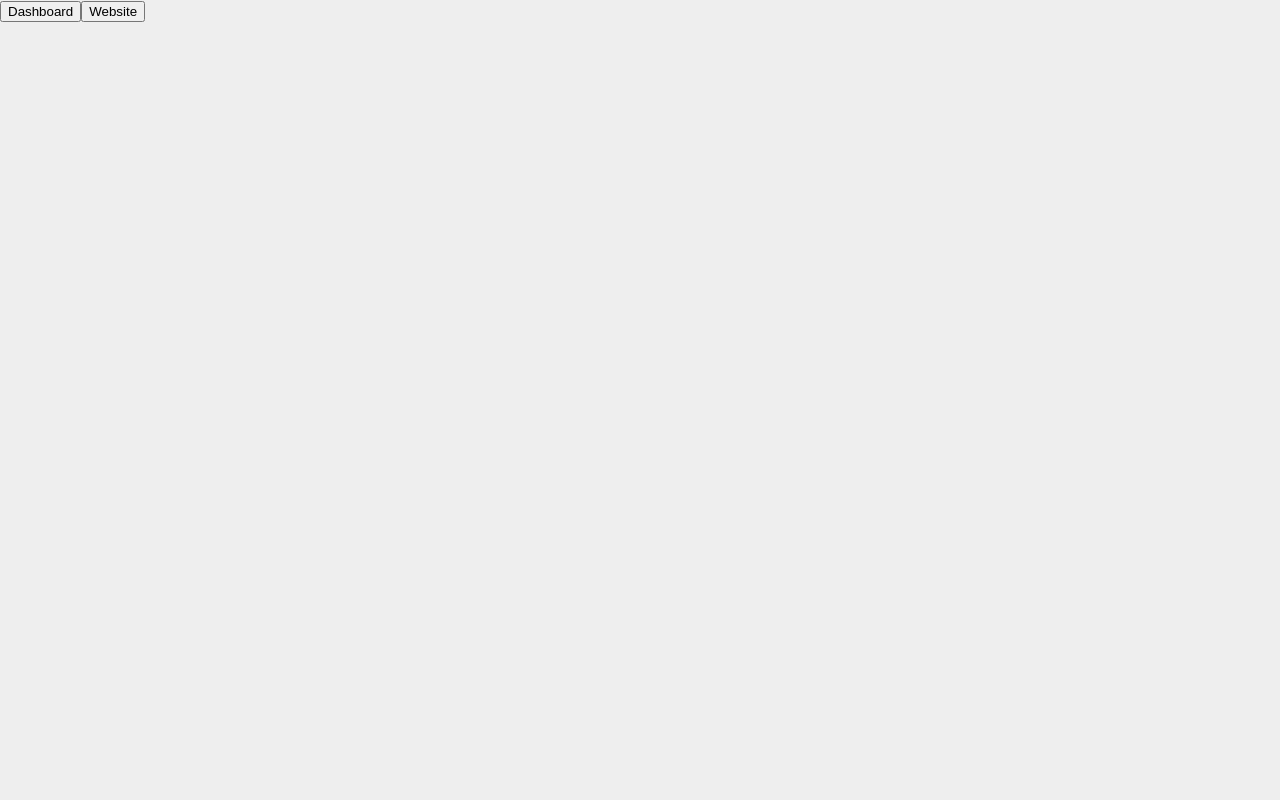
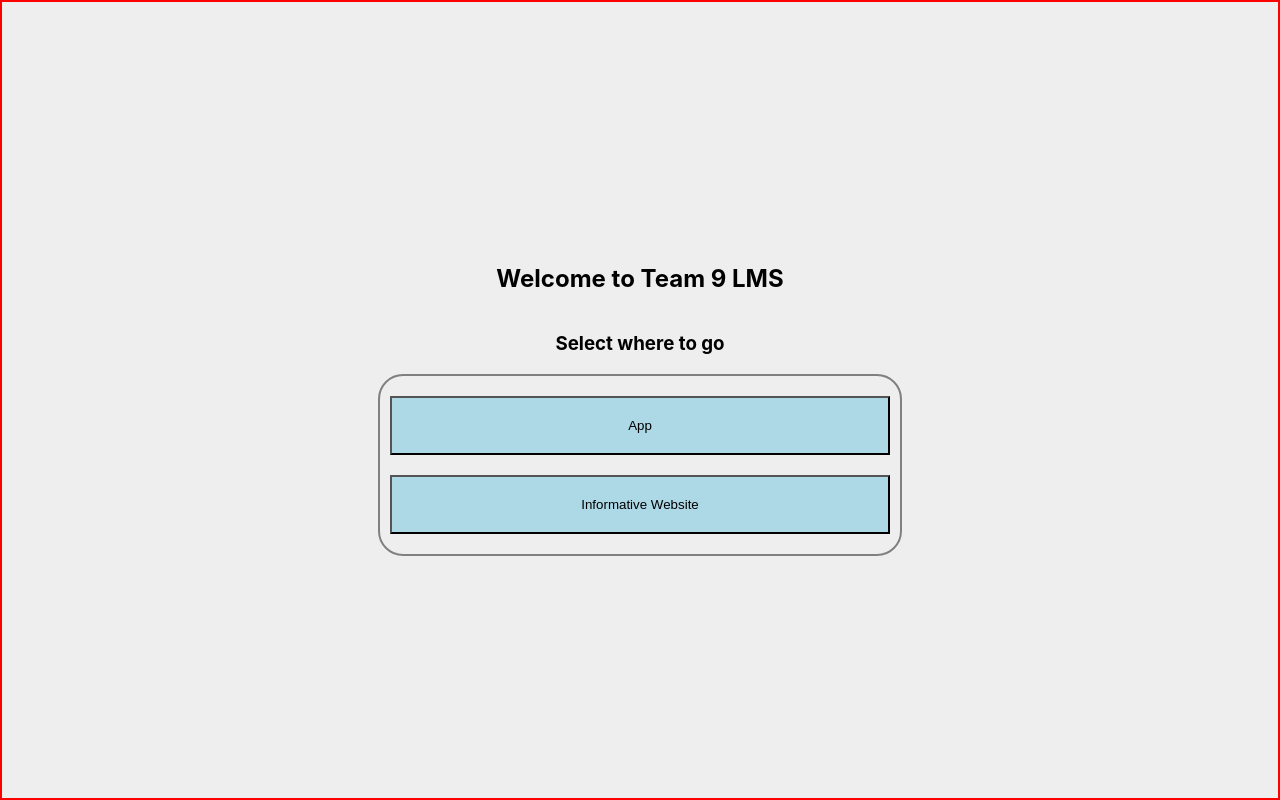
Before and after one commit to uprm-inso-4117-2021-2022-s2/semester-project-team-2, a Next.js app: page / in a window 1280 px wide. Built offline with nearby package versions, Linux system fonts and the light colour scheme.

Commit message:
styled home page

```diff
--- a/pages/index.tsx
+++ b/pages/index.tsx
@@ -8,10 +8,13 @@ const Home: NextPage = () => {
   return (
     <div className={styles.container}>
 
+      <h2>Welcome to Team 9 LMS</h2>
+      <h3>Select where to go</h3>
+      <div className={styles.linkCont}>
+        <a href="./Dashboard"><button>App</button></a>
+        <a href="./informativeWeb"><button>Informative Website</button></a>
+      </div>
 
-
-      <a href="./Dashboard"><button>Dashboard</button></a>
-      <a href="./informativeWeb"><button>Website</button></a>
 
     </div>
   )
--- a/styles/Home.module.css
+++ b/styles/Home.module.css
@@ -1,116 +1,40 @@
 .container {
   padding: 0;
-}
-
-.main {
-  min-height: 100vh;
-  padding: 4rem 0;
-  flex: 1;
-  display: flex;
-  flex-direction: column;
-  justify-content: center;
-  align-items: center;
-}
-
-.footer {
-  display: flex;
-  flex: 1;
-  padding: 2rem 0;
-  border-top: 1px solid #eaeaea;
-  justify-content: center;
-  align-items: center;
-}
-
-.footer a {
+  border: 2px solid red;
+  height: 100vh;
   display: flex;
   justify-content: center;
   align-items: center;
-  flex-grow: 1;
+  flex-direction: column;
+
 }
 
-.title a {
-  color: #0070f3;
-  text-decoration: none;
+.linkCont {
+  border: 2px solid gray;
+  border-radius: 25px;
+  padding: 10px;
+
+  margin: 0 auto;
+
+  display: flex;
+  justify-content: center;
+  align-items: center;
+  flex-direction: column;
+
+
+
+}
+.linkCont button {
+  display: inline-block;
+  padding: 20px;
+  width: 500px;
+  min-width: 200px;
+  background: lightblue;
+  margin: 10px 0;
 }
 
-.title a:hover,
-.title a:focus,
-.title a:active {
-  text-decoration: underline;
-}
-
-.title {
-  margin: 0;
-  line-height: 1.15;
-  font-size: 4rem;
-}
-
-.title,
-.description {
-  text-align: center;
-}
-
-.description {
-  margin: 4rem 0;
-  line-height: 1.5;
-  font-size: 1.5rem;
-}
-
-.code {
-  background: #fafafa;
-  border-radius: 5px;
-  padding: 0.75rem;
-  font-size: 1.1rem;
-  font-family: Menlo, Monaco, Lucida Console, Liberation Mono, DejaVu Sans Mono,
-    Bitstream Vera Sans Mono, Courier New, monospace;
-}
-
-.grid {
-  display: flex;
-  align-items: center;
-  justify-content: center;
-  flex-wrap: wrap;
-  max-width: 800px;
-}
-
-.card {
-  margin: 1rem;
-  padding: 1.5rem;
-  text-align: left;
-  color: inherit;
-  text-decoration: none;
-  border: 1px solid #eaeaea;
-  border-radius: 10px;
-  transition: color 0.15s ease, border-color 0.15s ease;
-  max-width: 300px;
-}
-
-.card:hover,
-.card:focus,
-.card:active {
-  color: #0070f3;
-  border-color: #0070f3;
-}
-
-.card h2 {
-  margin: 0 0 1rem 0;
-  font-size: 1.5rem;
-}
-
-.card p {
-  margin: 0;
-  font-size: 1.25rem;
-  line-height: 1.5;
-}
-
-.logo {
-  height: 1em;
-  margin-left: 0.5rem;
-}
-
-@media (max-width: 600px) {
-  .grid {
-    width: 100%;
-    flex-direction: column;
+@media only screen and (max-width: 570px){
+  .linkCont button {
+    width: 300px;
   }
 }
```
